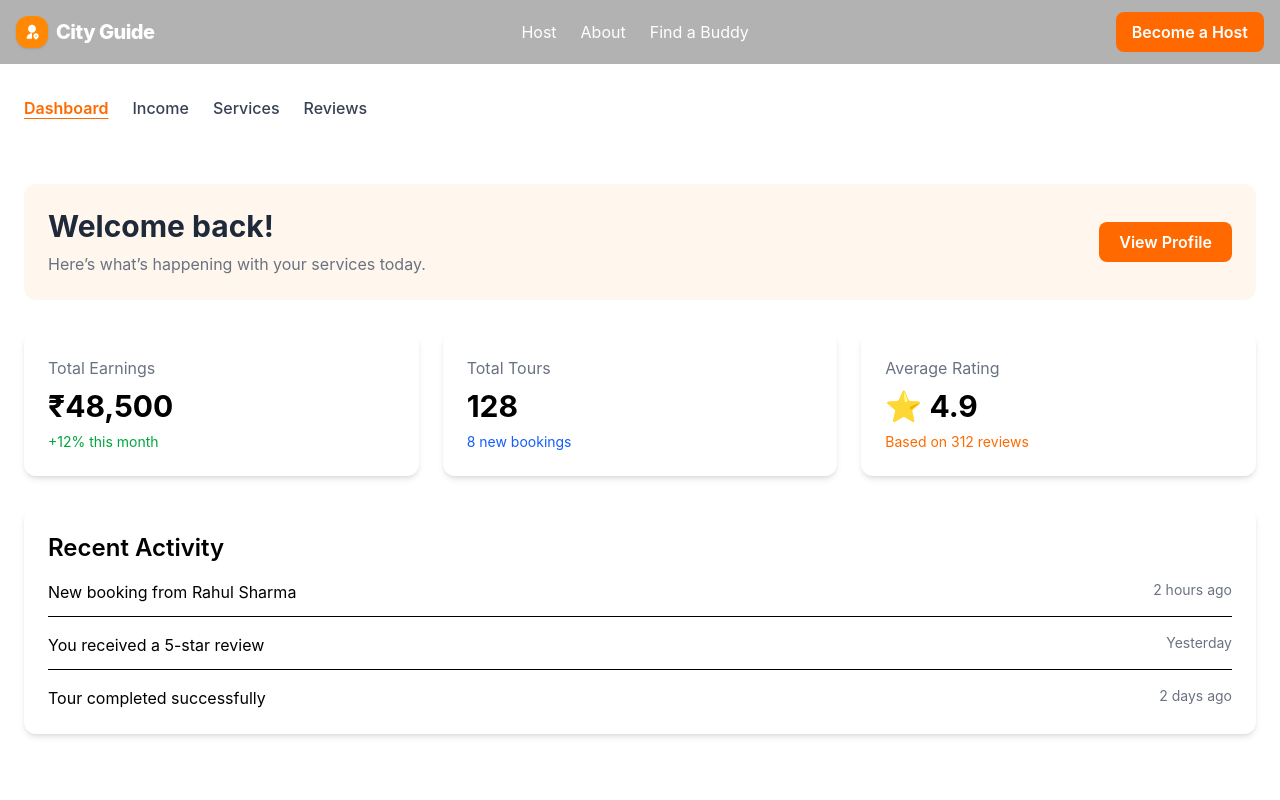
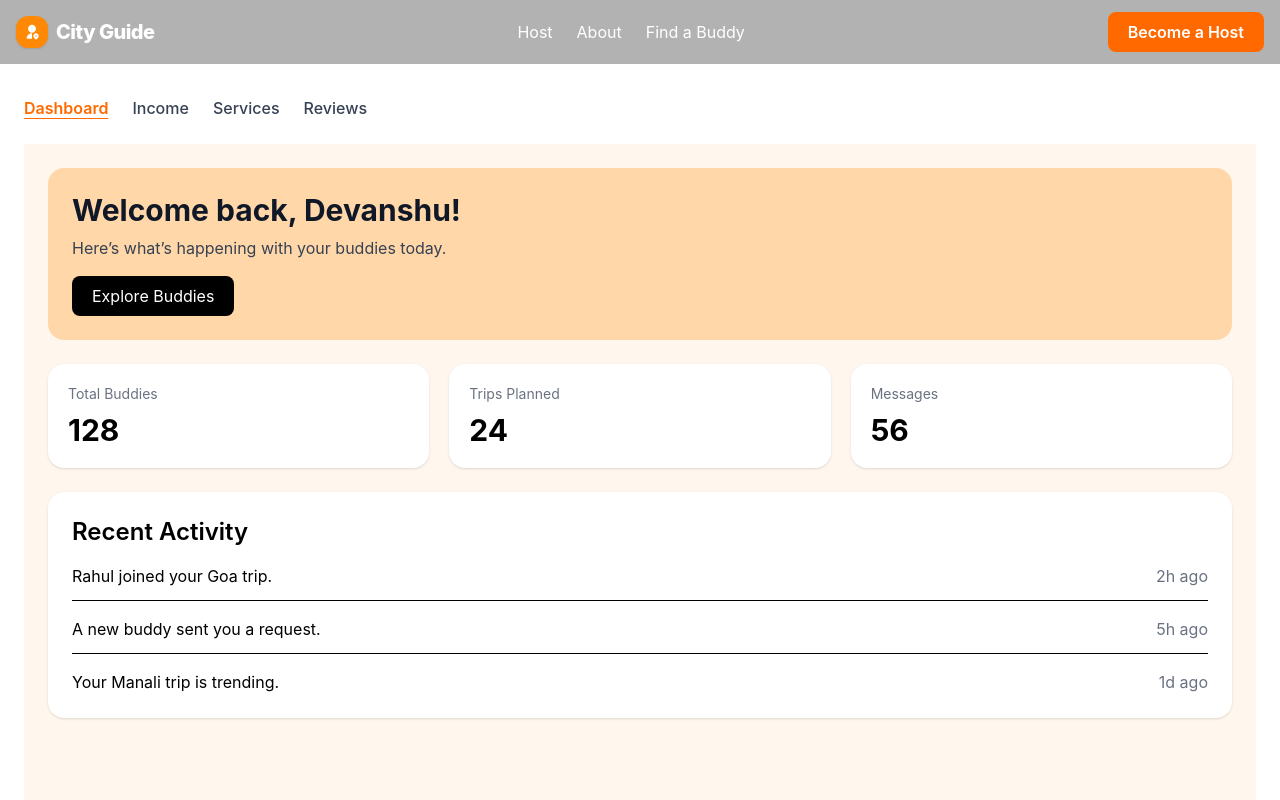
Before and after one commit to Devanshu2202/City-guide, a React (Vite) app: page /host in a window 1280 px wide. Shown: the top 800 px of the page. Built offline with nearby package versions, Linux system fonts and the light colour scheme.

Commit message:
add Host login page with routing and dashboard redirect

```diff
--- a/src/App.tsx
+++ b/src/App.tsx
@@ -9,6 +9,7 @@ import DashBoard from "./Pages/Host/DashBoard";
 import Income from "./Pages/Host/Income";
 import Reviews from "./Pages/Host/Reviews";
 import ServicesList from "./Pages/Host/ServiceList";
+import HostLogin from "./Pages/Host/Login";
 
 function App() {
   return (
@@ -26,6 +27,7 @@ function App() {
             <Route path="services" element={<ServicesList />} />
 
           </Route>
+          <Route path="host-login" element={<HostLogin />} />
         </Route>
       </Routes>
     </BrowserRouter>
--- a/src/Pages/Host/DashBoard.tsx
+++ b/src/Pages/Host/DashBoard.tsx
@@ -1,97 +1,63 @@
 const Dashboard = () => {
     return (
-        <div className="pt-10">
+        <section className="min-h-screen bg-orange-50 p-6">
+            {/* Welcome Section */}
+            <div className="bg-orange-200 p-6 rounded-2xl mb-6">
+                <h1 className="text-3xl font-bold text-gray-900">
+                    Welcome back, Devanshu!
+                </h1>
 
-            <div className="bg-orange-50 rounded-xl p-6 flex justify-between items-center">
-                <div>
-                    <h1 className="text-3xl font-bold text-gray-800">
-                        Welcome back!
-                    </h1>
+                <p className="text-gray-700 mt-2">
+                    Here’s what’s happening with your buddies today.
+                </p>
 
-                    <p className="text-gray-500 mt-2">
-                        Here’s what’s happening with your services today.
-                    </p>
-                </div>
-
-                <button className="bg-orange-500 hover:bg-orange-600 text-white px-5 py-2 rounded-lg font-semibold transition">
-                    View Profile
+                <button className="mt-4 bg-black text-white px-5 py-2 rounded-lg">
+                    Explore Buddies
                 </button>
             </div>
 
-            <div className="grid grid-cols-1 md:grid-cols-3 gap-6 mt-8">
-
-                {/* Earnings */}
-                <div className="bg-white shadow-md rounded-xl p-6">
-                    <p className="text-gray-500">Total Earnings</p>
-
-                    <h2 className="text-3xl font-bold mt-2">
-                        ₹48,500
-                    </h2>
-
-                    <p className="text-green-600 mt-2 text-sm">
-                        +12% this month
-                    </p>
+            {/* Stats Cards */}
+            <div className="grid md:grid-cols-3 gap-5">
+                <div className="bg-white p-5 rounded-2xl shadow-sm">
+                    <h2 className="text-gray-500 text-sm">Total Buddies</h2>
+                    <p className="text-3xl font-bold mt-2">128</p>
                 </div>
 
-                <div className="bg-white shadow-md rounded-xl p-6">
-                    <p className="text-gray-500">Total Tours</p>
-
-                    <h2 className="text-3xl font-bold mt-2">
-                        128
-                    </h2>
-
-                    <p className="text-blue-600 mt-2 text-sm">
-                        8 new bookings
-                    </p>
+                <div className="bg-white p-5 rounded-2xl shadow-sm">
+                    <h2 className="text-gray-500 text-sm">Trips Planned</h2>
+                    <p className="text-3xl font-bold mt-2">24</p>
                 </div>
 
-                <div className="bg-white shadow-md rounded-xl p-6">
-                    <p className="text-gray-500">Average Rating</p>
-
-                    <h2 className="text-3xl font-bold mt-2">
-                        ⭐ 4.9
-                    </h2>
-
-                    <p className="text-orange-500 mt-2 text-sm">
-                        Based on 312 reviews
-                    </p>
+                <div className="bg-white p-5 rounded-2xl shadow-sm">
+                    <h2 className="text-gray-500 text-sm">Messages</h2>
+                    <p className="text-3xl font-bold mt-2">56</p>
                 </div>
-
             </div>
 
-            <div className="bg-white shadow-md rounded-xl p-6 mt-8">
-
+            {/* Recent Activity */}
+            <div className="bg-white p-6 rounded-2xl shadow-sm mt-6">
                 <h2 className="text-2xl font-semibold mb-4">
                     Recent Activity
                 </h2>
 
                 <div className="space-y-4">
-
                     <div className="flex justify-between border-b pb-3">
-                        <p>New booking from Rahul Sharma</p>
-                        <span className="text-gray-500 text-sm">
-                            2 hours ago
-                        </span>
+                        <p>Rahul joined your Goa trip.</p>
+                        <span className="text-gray-500">2h ago</span>
                     </div>
 
                     <div className="flex justify-between border-b pb-3">
-                        <p>You received a 5-star review</p>
-                        <span className="text-gray-500 text-sm">
-                            Yesterday
-                        </span>
+                        <p>A new buddy sent you a request.</p>
+                        <span className="text-gray-500">5h ago</span>
                     </div>
 
                     <div className="flex justify-between">
-                        <p>Tour completed successfully</p>
-                        <span className="text-gray-500 text-sm">
-                            2 days ago
-                        </span>
+                        <p>Your Manali trip is trending.</p>
+                        <span className="text-gray-500">1d ago</span>
                     </div>
-
                 </div>
             </div>
-
-        </div>
+        </section>
     );
 };
 
--- /dev/null
+++ b/src/Pages/Host/Login.tsx
@@ -0,0 +1,68 @@
+import { useNavigate } from "react-router-dom";
+
+const HostLogin = () => {
+    const navigate = useNavigate();
+
+    const handleLogin = (e) => {
+        e.preventDefault();
+
+        navigate("/host");
+    };
+
+    return (
+        <div className="min-h-screen flex items-center justify-center bg-gray-100 px-4 pt-20">
+
+            <div className="bg-white w-full max-w-md rounded-2xl shadow-xl p-10">
+
+                <h1 className="text-4xl font-bold text-center text-slate-900">
+                    Host Portal
+                </h1>
+
+                <p className="text-center text-gray-500 mt-3">
+                    Welcome back, LocalBuddy.
+                </p>
+
+                <form onSubmit={handleLogin} className="mt-10 space-y-6">
+
+                    <div>
+                        <label className="block mb-2 font-semibold text-gray-700">
+                            Email Address
+                        </label>
+
+                        <input
+                            type="email"
+                            placeholder="rajesh.localbuddy@gmail.com"
+                            className="w-full border border-gray-300 rounded-xl px-4 py-3 outline-none focus:ring-2 focus:ring-orange-400"
+                        />
+                    </div>
+
+                    <div>
+                        <label className="block mb-2 font-semibold text-gray-700">
+                            Password
+                        </label>
+
+                        <input
+                            type="password"
+                            placeholder="••••••••"
+                            className="w-full border border-gray-300 rounded-xl px-4 py-3 outline-none focus:ring-2 focus:ring-orange-400"
+                        />
+                    </div>
+
+                    <button
+                        type="submit"
+                        className="w-full bg-orange-500 hover:bg-orange-600 transition text-white py-3 rounded-xl font-semibold shadow-md"
+                    >
+                        Secure Login
+                    </button>
+                </form>
+
+                <p className="text-center text-gray-500 text-sm mt-8">
+                    Just click Login to simulate the demo host profile.
+                </p>
+
+            </div>
+
+        </div>
+    );
+};
+export default HostLogin;
--- a/src/Pages/Host/Reviews.tsx
+++ b/src/Pages/Host/Reviews.tsx
@@ -1,6 +1,32 @@
 const Reviews = () => {
     return (
-        <h1>Reviews</h1>
-    )
-}
-export default Reviews
+        <div>
+            <h1 className="text-2xl font-bold mb-4">Your reviews</h1>
+
+            <div className="bg-white p-4 rounded-lg shadow mb-4">
+                <h2 className="text-xl font-semibold">⭐ 5.0 overall rating</h2>
+                <p className="text-gray-500">based on 12 reviews</p>
+            </div>
+
+            <div className="space-y-4">
+                <div className="bg-white p-4 rounded-lg shadow">
+                    <p className="font-semibold">John Doe</p>
+                    <p className="text-yellow-500">★★★★★</p>
+                    <p className="text-gray-600 mt-2">
+                        Amazing van! Had a great trip.
+                    </p>
+                </div>
+
+                <div className="bg-white p-4 rounded-lg shadow">
+                    <p className="font-semibold">Jane Smith</p>
+                    <p className="text-yellow-500">★★★★☆</p>
+                    <p className="text-gray-600 mt-2">
+                        Very comfortable and clean.
+                    </p>
+                </div>
+            </div>
+        </div>
+    );
+};
+
+export default Reviews;
--- a/src/components/Header.tsx
+++ b/src/components/Header.tsx
@@ -32,9 +32,11 @@ bg-black/30 backdrop-blur-md text-white absolute top-0 left-0 w-full z-20">
                 </Link>
             </div>
 
-            <button className="bg-orange-500 hover:bg-orange-600 px-4 py-2 rounded-lg font-semibold">
-                Become a Host
-            </button>
+            <Link to="/host-login">
+                <button className="bg-orange-500 hover:bg-orange-600 text-white px-5 py-2 rounded-lg font-semibold transition">
+                    Become a Host
+                </button>
+            </Link>
         </nav>
     );
 };
```
Also changed, not shown: src/Pages/Host/Income.tsx (+98 -4 lines).
